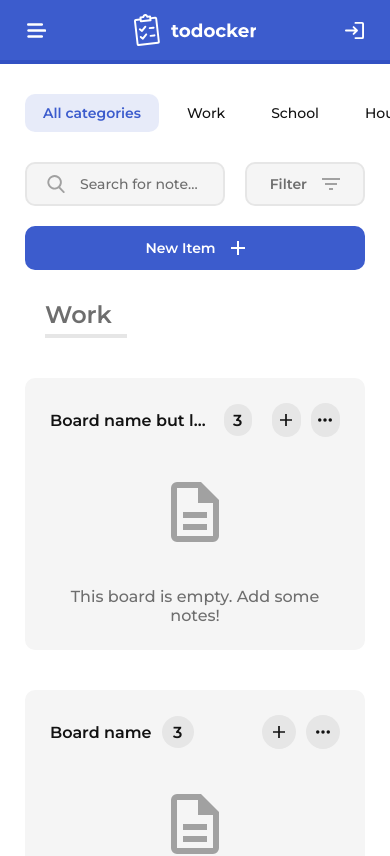
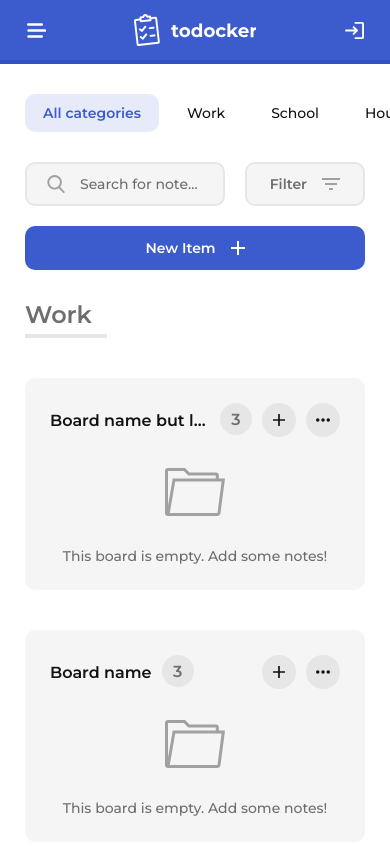
Before and after one commit to novacooo/react-todo-app, a React (Create React App) app: page / in a window 390 px wide. Shown: the top 856 px of the page. Built offline with nearby package versions, Linux system fonts and the light colour scheme.

Commit message:
Fixed responsivity for menu bar in BoardTemplate and changed empty icon

```diff
--- a/src/components/atoms/CountBadge/CountBadge.tsx
+++ b/src/components/atoms/CountBadge/CountBadge.tsx
@@ -22,9 +22,13 @@ const StyledContainer = styled.div`
   }
 `;
 
+const StyledSmallHeader = styled(SmallHeader)`
+  color: ${({ theme }) => theme.TEXT_SECONDARY};
+`;
+
 const CountBadge = ({ count }: ICountBadgeProps): JSX.Element => (
   <StyledContainer>
-    <SmallHeader>{count}</SmallHeader>
+    <StyledSmallHeader>{count}</StyledSmallHeader>
   </StyledContainer>
 );
 
--- a/src/templates/BoardTemplate.tsx
+++ b/src/templates/BoardTemplate.tsx
@@ -4,8 +4,9 @@ import SmallHeader from 'components/atoms/SmallHeader/SmallHeader';
 import { BORDER_RADIUS } from 'app_constants';
 import CountBadge from 'components/atoms/CountBadge/CountBadge';
 import IconButton from 'components/atoms/IconButton/IconButton';
+import Paragraph from 'components/atoms/Paragraph/Paragraph';
 import { ReactComponent as AddIcon } from 'assets/icons/add.svg';
-import { ReactComponent as NoteIcon } from 'assets/icons/note.svg';
+import { ReactComponent as FolderIcon } from 'assets/icons/folder.svg';
 import { ReactComponent as DotsIcon } from 'assets/icons/dots.svg';
 import { useSelector } from 'react-redux';
 import { StateType } from 'state';
@@ -30,26 +31,31 @@ const BoardContainer = styled.div`
 const MenuContainer = styled.div`
   display: flex;
   justify-content: space-between;
-  align-items: center;
-  gap: 20px;
-  width: 100%;
-`;
-
-const ItemsContainer = styled.div`
-  display: flex;
-  align-items: center;
   gap: 10px;
-  min-width: 0;
 `;
 
 const HeaderContainer = styled.div`
+  display: flex;
+  align-items: center;
   min-width: 0;
 `;
 
 const StyledSmallHeader = styled(SmallHeader)`
   overflow: hidden;
+  white-space: nowrap;
   text-overflow: ellipsis;
-  white-space: nowrap;
+`;
+
+const ItemsContainer = styled.div`
+  display: flex;
+  justify-content: space-between;
+  flex-grow: 1;
+  gap: 10px;
+`;
+
+const ButtonsContainer = styled.div`
+  display: flex;
+  gap: 10px;
 `;
 
 const StyledIconButton = styled(IconButton)`
@@ -63,15 +69,13 @@ const EmptyContainer = styled.div`
   gap: 25px;
 `;
 
-const EmptyIcon = styled(NoteIcon)`
-  margin: 20px 0;
+const EmptyIcon = styled(FolderIcon)`
   width: 60px;
   height: 60px;
   fill: ${({ theme }) => theme.ICON_SECONDARY};
 `;
 
-const EmptyText = styled.p`
-  color: ${({ theme }) => theme.TEXT_SECONDARY};
+const StyledParagraph = styled(Paragraph)`
   text-align: center;
 `;
 
@@ -81,13 +85,12 @@ const BoardTemplate = ({ name, count, children }: IBoardTemplateProps): JSX.Elem
   return (
     <BoardContainer>
       <MenuContainer>
-        <ItemsContainer>
         <HeaderContainer>
           <StyledSmallHeader>{name}</StyledSmallHeader>
         </HeaderContainer>
+        <ItemsContainer>
           <CountBadge count={count} />
-        </ItemsContainer>
-        <ItemsContainer>
+          <ButtonsContainer>
             <StyledIconButton
               size={34}
               icon={AddIcon}
@@ -104,6 +107,7 @@ const BoardTemplate = ({ name, count, children }: IBoardTemplateProps): JSX.Elem
               scaleIcon={false}
               hoverBackground={theme.BG_BADGE_HOVER}
             />
+          </ButtonsContainer>
         </ItemsContainer>
       </MenuContainer>
       {children ? (
@@ -111,7 +115,7 @@ const BoardTemplate = ({ name, count, children }: IBoardTemplateProps): JSX.Elem
       ) : (
         <EmptyContainer>
           <EmptyIcon />
-          <EmptyText>This board is empty. Add some notes!</EmptyText>
+          <StyledParagraph>This board is empty. Add some notes!</StyledParagraph>
         </EmptyContainer>
       )}
     </BoardContainer>
--- a/src/templates/CategoryTemplate.tsx
+++ b/src/templates/CategoryTemplate.tsx
@@ -2,7 +2,7 @@ import React from 'react';
 import styled from 'styled-components';
 import Masonry from 'react-masonry-css';
 import Header, { activeHeaderStyle } from 'components/atoms/Header/Header';
-import { BOARDS_GRID_CLASS, BOARDS_GRID_COLUMN_CLASS } from 'app_constants';
+import { BOARDS_GRID_CLASS, BOARDS_GRID_COLUMN_CLASS, BP_TABLET_MIN } from 'app_constants';
 
 interface ICategoryTemplateProps {
   header: string;
@@ -22,7 +22,9 @@ const StyledContainer = styled.div`
 `;
 
 const StyledHeader = styled(Header)`
-  margin-left: 20px;
+  @media (min-width: ${BP_TABLET_MIN}) {
+    margin-left: 20px;
+  }
 `;
 
 const CategoryTemplate = ({ header, children }: ICategoryTemplateProps): JSX.Element => {
```
Also changed, not shown: src/assets/icons/folder.svg (added). Lines whose indentation alone changed are shown as unchanged.
